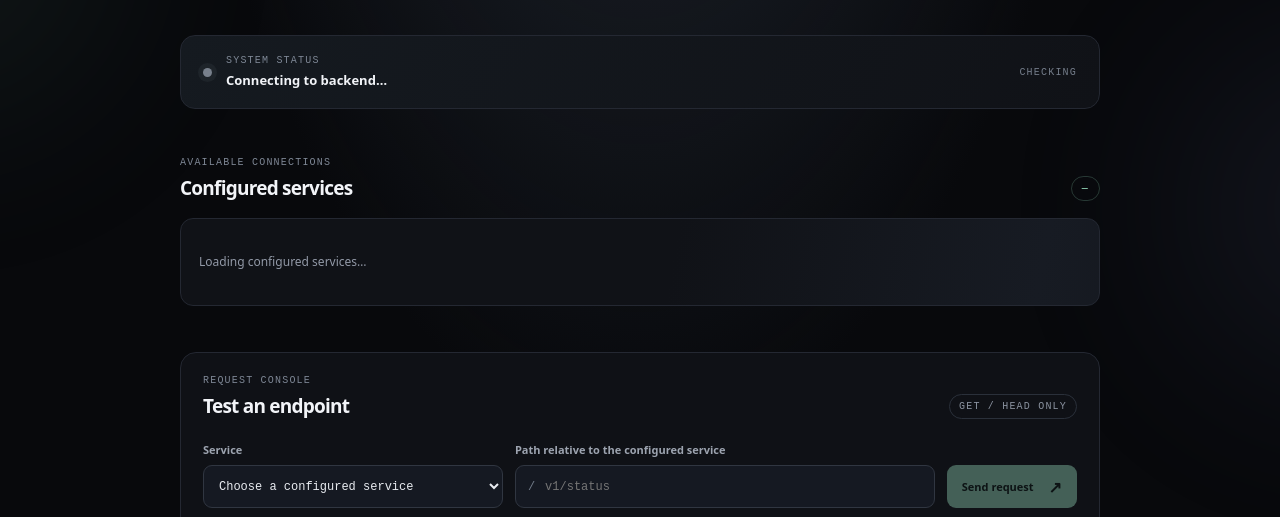
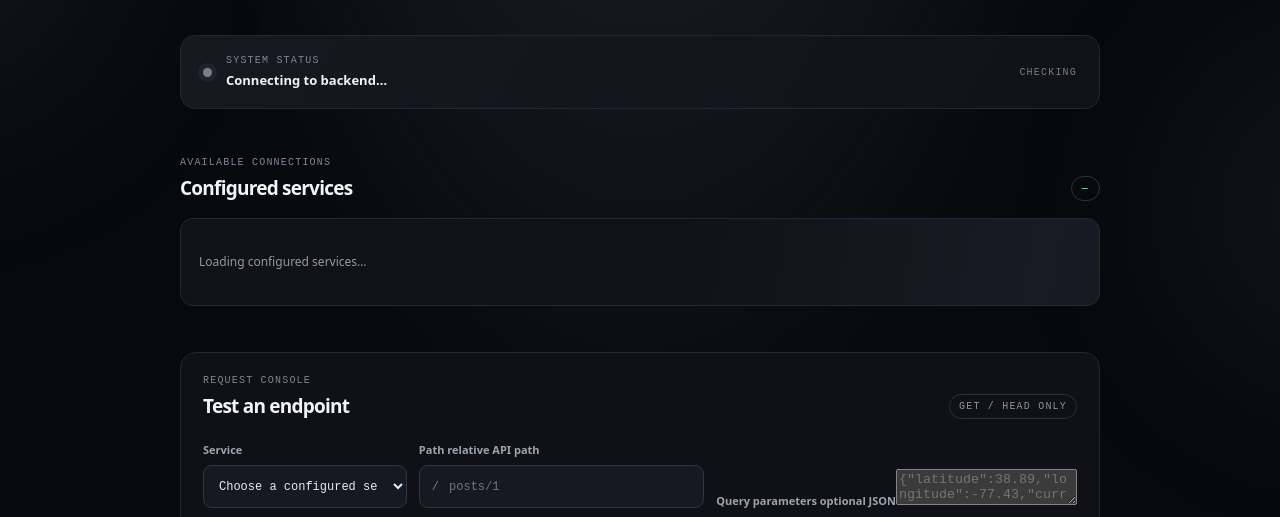
Before and after one commit to jjaidenn/PROXY, a website: page public/index.html in a window 1280 px wide. Shown: the part 411-928 px from the top of the page. Drawn offline with Linux system fonts and the light colour scheme.

Commit message:
Add query parameter input to request console

```diff
--- a/public/index.html
+++ b/public/index.html
@@ -34,7 +34,8 @@
       <div class="section-heading"><div><div class="panel-kicker">REQUEST CONSOLE</div><h2>Test an endpoint</h2></div><span class="read-only">GET / HEAD ONLY</span></div>
       <form id="request-form" class="request-form">
         <label>Service<select id="target-select" required><option value="">Choose a configured service</option></select></label>
-        <label>Path <span class="label-hint">relative to the configured service</span><div class="path-wrap"><span>/</span><input id="path-input" type="text" placeholder="v1/status" autocomplete="off" spellcheck="false"></div></label>
+        <label>Path <span class="label-hint">relative API path</span><div class="path-wrap"><span>/</span><input id="path-input" type="text" placeholder="posts/1" autocomplete="off" spellcheck="false"></div></label>
+        <label>Query parameters <span class="label-hint">optional JSON</span><textarea id="query-input" class="query-input" rows="2" placeholder="{&quot;latitude&quot;:38.89,&quot;longitude&quot;:-77.43,&quot;current&quot;:&quot;temperature_2m&quot;}" spellcheck="false"></textarea></label>
         <button type="submit" id="send-button" disabled><span>Send request</span><b>↗</b></button>
       </form>
       <div class="response-head"><span>RESPONSE</span><span id="response-status">WAITING</span></div>
```
